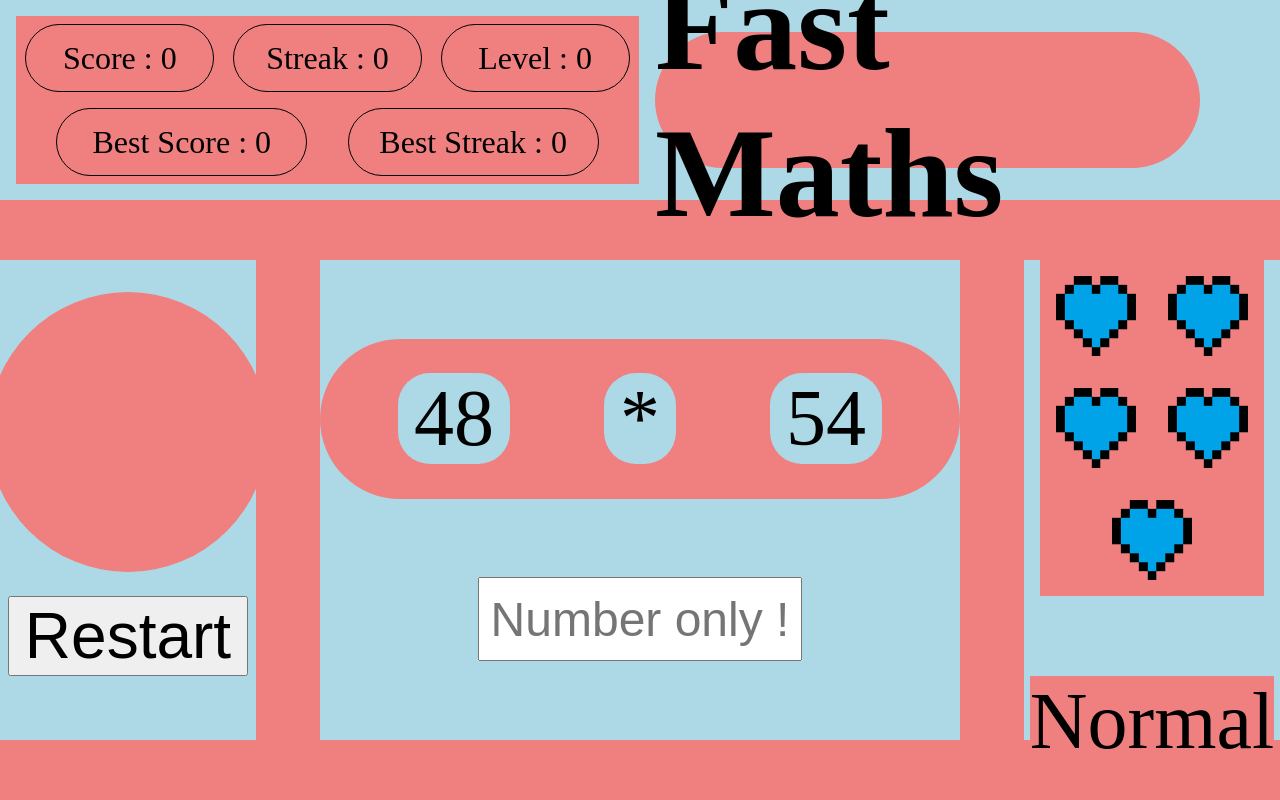
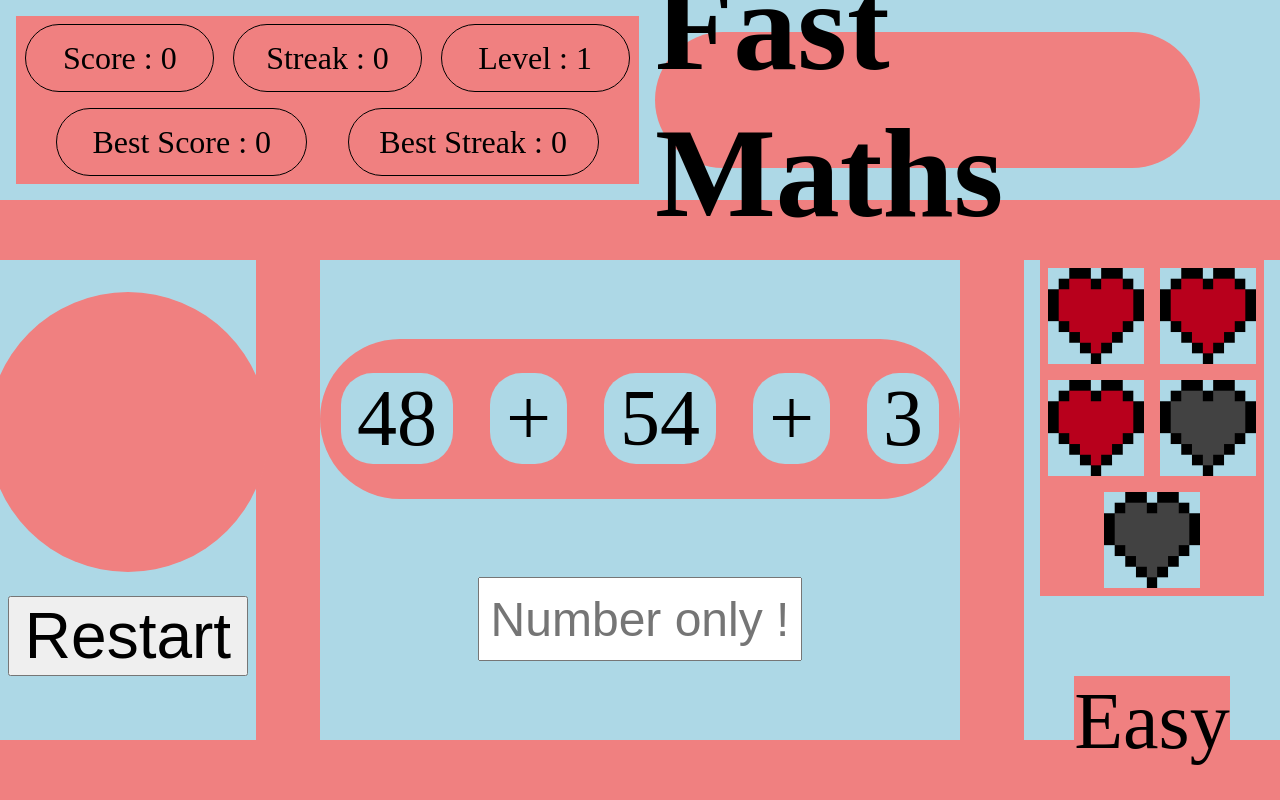
Before and after one commit to fgrSto/Fast-Maths, a plain HTML site: page index.html in a window 1280 px wide. Drawn offline with Linux system fonts and the light colour scheme.

Commit message:
Health + patch lv5

```diff
--- a/index.html
+++ b/index.html
@@ -42,11 +42,11 @@
       </div>
       <div class="life">
         <div id="health">
-          <img src="/img/IMG_blueHeart.png" alt="heart" />
-          <img src="/img/IMG_blueHeart.png" alt="heart" />
-          <img src="/img/IMG_blueHeart.png" alt="heart" />
-          <img src="/img/IMG_blueHeart.png" alt="heart" />
-          <img src="/img/IMG_blueHeart.png" alt="heart" />
+          <div></div>
+          <div></div>
+          <div></div>
+          <div></div>
+          <div></div>
         </div>
         <p id="difficulty">Difficulty</p>
       </div>
--- a/main.js
+++ b/main.js
@@ -41,10 +41,12 @@ let answer = null;
 let playerAnswer = null;
 
 let difficulty = null;
+let baseHealth = null;
+let health = null;
+let bonusHealth = null;
 
 let result = null;
 let healthMultiplicator = null;
-let difficultyMultiplicator = null;
 
 //#endregion
 
@@ -198,6 +200,7 @@ function Calculs() {
     case 5:
       sign1 = Math.floor(Math.random() * 3);
       sign2 = Math.floor(Math.random() * 3);
+      isnumber3 = 1
       number1 = 0;
       number2 = 0;
       number3 = 0;
@@ -351,7 +354,7 @@ function Calculs() {
     _sign2.innerHTML = "*";
   }
 
-  console.log("answer for calcul n°" + (streak + 1) + " = " + answer);
+  console.log("answer for calcul n°" + level + " = " + answer);
 }
 
 // Check if the answer is right
@@ -368,40 +371,43 @@ function CheckAnswer() {
 // Manage all scoring systeme
 function Scoring() {
   if (result == true) {
-    score = score + (1 * healthMultiplicator + difficultyMultiplicator);
+    score = score + (1 * healthMultiplicator * difficulty);
     streak++;
-    level = Math.floor(streak / 10 + 1);
+    level++;
     //Add lifeblood
     _score.innerHTML = "Score : " + score;
     _streak.innerHTML = "Streak : " + streak;
     _level.innerHTML = "Level : " + level;
   }
   if (result == false) {
-    if (bestScore < score) {
-      bestScore = score;
+    if (health == 0) {
+      if (bestScore < score) {
+        bestScore = score;
+      }
+
+      score = 0;
+      level = 0;
+
+      _score.innerHTML = "Score : " + score;
+      _bestScore.innerHTML = "Best Score : " + bestScore;
+      _level.innerHTML = "Level : " + level;
     }
+
     if (bestStreak < streak) {
       bestStreak = streak;
     }
 
-    score = 0;
     streak = 0;
-    level = 0;
 
-    _score.innerHTML = "Score : " + score;
-    _bestScore.innerHTML = "Best Score : " + bestScore;
     _streak.innerHTML = "Streak : " + streak;
     _bestStreak.innerHTML = "Best Streak : " + bestStreak;
-    _level.innerHTML = "Level : " + level;
   }
 }
 
 function Difficulty() {
-  difficulty = 3;
   switch (difficulty) {
     case 1:
       _difficulty.innerHTML = "Basic";
-      difficultyMultiplicator = 1;
       /*
       Addition or substraction of 2 numbers
       3 digit numbers max
@@ -411,7 +417,6 @@ function Difficulty() {
       break;
     case 2:
       _difficulty.innerHTML = "Easy";
-      difficultyMultiplicator = 3;
       /*
       Addition or substraction of 2 or 3 numbers
       3 digit numbers max
@@ -421,7 +426,6 @@ function Difficulty() {
       break;
     case 3:
       _difficulty.innerHTML = "Normal";
-      difficultyMultiplicator = 5;
       /*
       Addition or substraction of 2 or 3 numbers
       3 digit numbers max
@@ -433,7 +437,6 @@ function Difficulty() {
       break;
     case 4:
       _difficulty.innerHTML = "Hard";
-      difficultyMultiplicator = 8;
       /*
       Addition or substraction of 3 numbers
       4 digit numbers max
@@ -445,7 +448,6 @@ function Difficulty() {
       break;
     case 5:
       _difficulty.innerHTML = "Engineer";
-      difficultyMultiplicator = 10;
       /*
       Addition or substraction 3 numbers
       Addition and substraction with 2, 3 or 4 digit numbers only
@@ -457,12 +459,48 @@ function Difficulty() {
   }
 }
 
+function Health() {
+  if (result == false) {
+    if (bonusHealth == 0) {
+      health--;
+    }
+    if (bonusHealth > 0) {
+      bonusHealth--;
+    }
+  }
+  if ((streak + 1) % 10 == 0) {
+    bonusHealth++;
+  }
+  if (health + bonusHealth > baseHealth) {
+    bonusHealth--;
+  }
+
+  healthMultiplicator = 6 - baseHealth;
+
+  for (let i = 5; i > health; i--) {
+    _health.children[i - 1].classList.remove("redHeart");
+    _health.children[i - 1].classList.remove("blueHeart");
+    _health.children[i - 1].classList.add("whiteHeart");
+  }
+  for (let i = 0; i < health + bonusHealth; i++) {
+    _health.children[i].classList.add("blueHeart");
+  }
+  for (let i = 0; i < health; i++) {
+    _health.children[i].classList.add("redHeart");
+  }
+  for (let i = 5; i > baseHealth; i--) {
+    _health.children[i - 1].classList.remove("whiteHeart");
+    _health.children[i - 1].classList.remove("redHeart");
+    _health.children[i - 1].classList.add("darkHeart");
+  }
+}
+
 function Init() {
   score = 0;
   bestScore = 0;
   streak = 0;
   bestStreak = 0;
-  level = 0;
+  level = 1;
 
   number1 = 0;
   number2 = 0;
@@ -474,11 +512,13 @@ function Init() {
   answer = 0;
   playerAnswer = null;
 
-  difficulty = 0;
+  difficulty = 2;
+  baseHealth = 3;
+  health = baseHealth;
+  bonusHealth = 0;
 
-  result = 0;
+  result = null;
   healthMultiplicator = 1;
-  difficultyMultiplicator = 0;
 
   _score.innerHTML = "Score : " + score;
   _bestScore.innerHTML = "Best Score : " + bestScore;
@@ -488,6 +528,7 @@ function Init() {
 }
 
 Init();
+Health();
 Difficulty();
 Calculs();
 
@@ -495,6 +536,7 @@ Calculs();
 _playerAnswer.addEventListener("keydown", (event) => {
   if (event.key === "Enter") {
     CheckAnswer();
+    Health();
     Scoring();
     Calculs();
     _playerAnswer.value = null;
--- a/style.css
+++ b/style.css
@@ -152,10 +152,25 @@
   background-color: lightcoral;
 }
 
-#health > img {
+#health > div {
   margin: 0.5rem;
   padding: 0.5rem;
   height: 5rem;
+  width: 5rem;
+  background-color: lightblue;
+}
+
+.darkHeart {
+  background: url(/img/IMG_darkHeart.png) no-repeat center/cover;
+}
+.whiteHeart {
+  background: url(/img/IMG_whiteHeart.png) no-repeat center/cover;
+}
+.blueHeart {
+  background: url(/img/IMG_blueHeart.png) no-repeat center/cover;
+}
+.redHeart {
+  background: url(/img/IMG_redHeart.png) no-repeat center/cover;
 }
 
 #difficulty {
```
